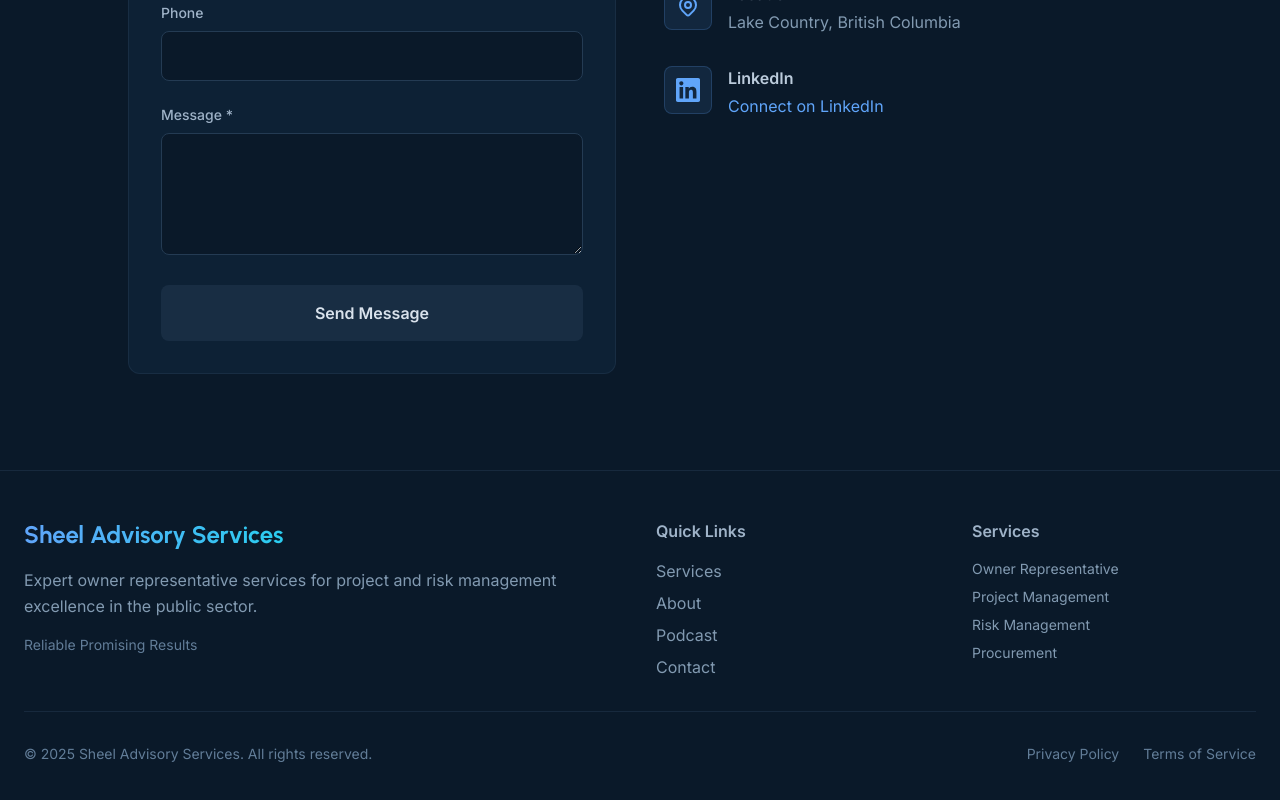
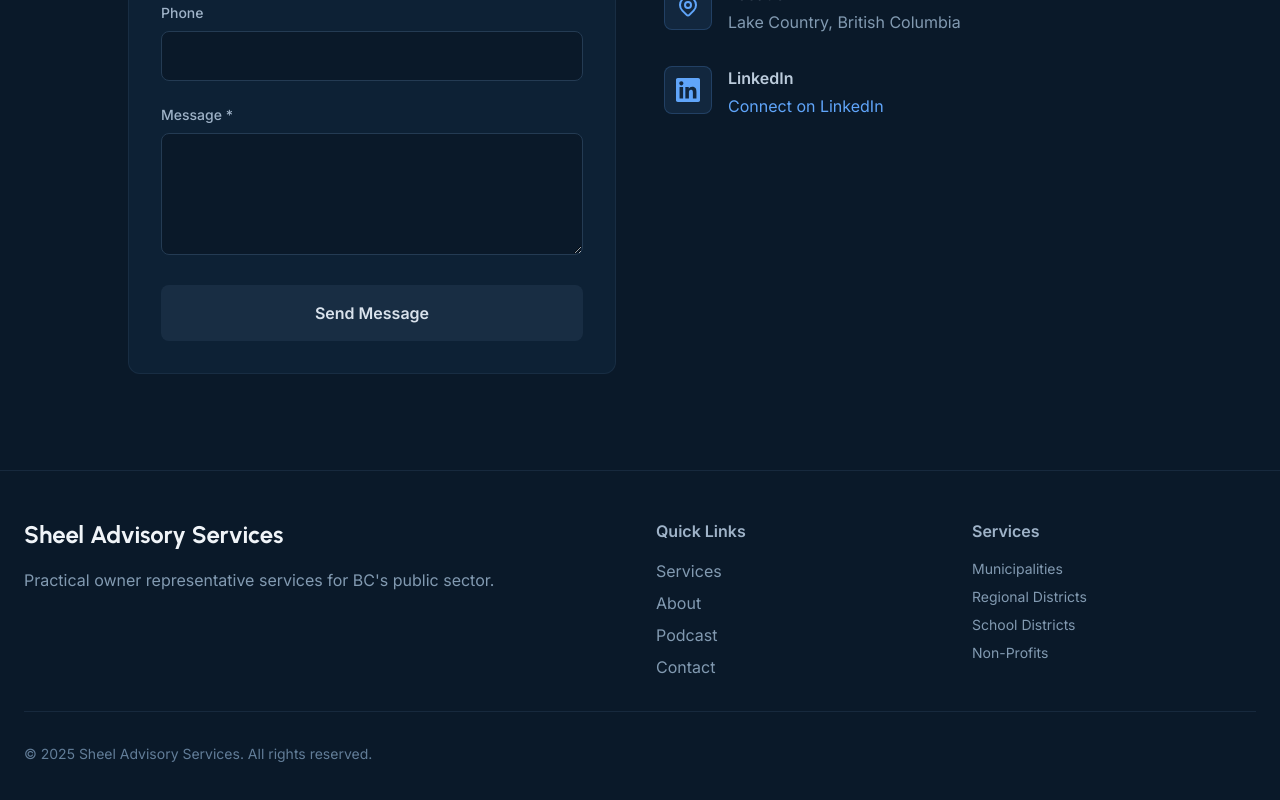
Before and after one commit to Sheel-Advisory-Services/sheel-advisory, a Next.js app: page / in a window 1280 px wide. Shown: the part 4843-5643 px from the top of the page. Built offline with nearby package versions, Linux system fonts and the light colour scheme.

Commit message:
Update footer: remove gradient from heading, link Quick Links to client pages, add consistent hover effects for all links in light and dark modes, remove placeholder Privacy/Terms links

```diff
--- a/components/Footer.tsx
+++ b/components/Footer.tsx
@@ -5,15 +5,11 @@ export default function Footer() {
         <div className="grid md:grid-cols-4 gap-8 mb-8">
           {/* Brand */}
           <div className="md:col-span-2">
-            <h3 className="text-2xl font-display font-bold gradient-text mb-4">
+            <h3 className="text-2xl font-display font-bold mb-4 text-steel-700 dark:text-steel-50">
               Sheel Advisory Services
             </h3>
             <p className="text-steel-600 dark:text-steel-400 leading-relaxed mb-4">
-              Expert owner representative services for project and risk management excellence
-              in the public sector.
-            </p>
-            <p className="text-sm text-steel-700 dark:text-steel-500">
-              Reliable Promising Results
+              Practical owner representative services for BC's public sector.
             </p>
           </div>
 
@@ -22,22 +18,22 @@ export default function Footer() {
             <h4 className="font-semibold text-steel-600 dark:text-steel-300 mb-4">Quick Links</h4>
             <ul className="space-y-2">
               <li>
-                <a href="#services" className="text-steel-600 dark:text-steel-400 hover:text-accent-blue transition-colors">
+                <a href="#services" className="text-steel-600 dark:text-steel-400 hover:text-accent-blue dark:hover:text-accent-cyan transition-colors">
                   Services
                 </a>
               </li>
               <li>
-                <a href="#about" className="text-steel-600 dark:text-steel-400 hover:text-accent-blue transition-colors">
+                <a href="#about" className="text-steel-600 dark:text-steel-400 hover:text-accent-blue dark:hover:text-accent-cyan transition-colors">
                   About
                 </a>
               </li>
               <li>
-                <a href="#props" className="text-steel-600 dark:text-steel-400 hover:text-accent-blue transition-colors">
+                <a href="#props" className="text-steel-600 dark:text-steel-400 hover:text-accent-blue dark:hover:text-accent-cyan transition-colors">
                   Podcast
                 </a>
               </li>
               <li>
-                <a href="#contact" className="text-steel-600 dark:text-steel-400 hover:text-accent-blue transition-colors">
+                <a href="#contact" className="text-steel-600 dark:text-steel-400 hover:text-accent-blue dark:hover:text-accent-cyan transition-colors">
                   Contact
                 </a>
               </li>
@@ -48,10 +44,10 @@ export default function Footer() {
           <div>
             <h4 className="font-semibold text-steel-600 dark:text-steel-300 mb-4">Services</h4>
             <ul className="space-y-2 text-steel-600 dark:text-steel-400 text-sm">
-              <li>Owner Representative</li>
-              <li>Project Management</li>
-              <li>Risk Management</li>
-              <li>Procurement</li>
+              <li><a href="/municipalities" className= "text-steel-600 dark:text-steel-400 hover:text-accent-blue dark:hover:text-accent-cyan transition-colors">Municipalities</a></li>
+              <li><a href="/regional-districts" className="text-steel-600 dark:text-steel-400 hover:text-accent-blue dark:hover:text-accent-cyan transition-colors">Regional Districts</a></li>
+              <li><a href="/school-districts" className="text-steel-600 dark:text-steel-400 hover:text-accent-blue dark:hover:text-accent-cyan transition-colors">School Districts</a></li>
+              <li><a href="/non-profits" className="text-steel-600 dark:text-steel-400 hover:text-accent-blue dark:hover:text-accent-cyan transition-colors">Non-Profits</a></li>
             </ul>
           </div>
         </div>
@@ -61,14 +57,6 @@ export default function Footer() {
           <p className="text-steel-600 dark:text-steel-500 text-sm">
             © {new Date().getFullYear()} Sheel Advisory Services. All rights reserved.
           </p>
-          <div className="flex space-x-6">
-            <a href="#" className="text-steel-600 dark:text-steel-500 hover:text-accent-blue transition-colors text-sm">
-              Privacy Policy
-            </a>
-            <a href="#" className="text-steel-600 dark:text-steel-500 hover:text-accent-blue transition-colors text-sm">
-              Terms of Service
-            </a>
-          </div>
         </div>
       </div>
     </footer>
```
